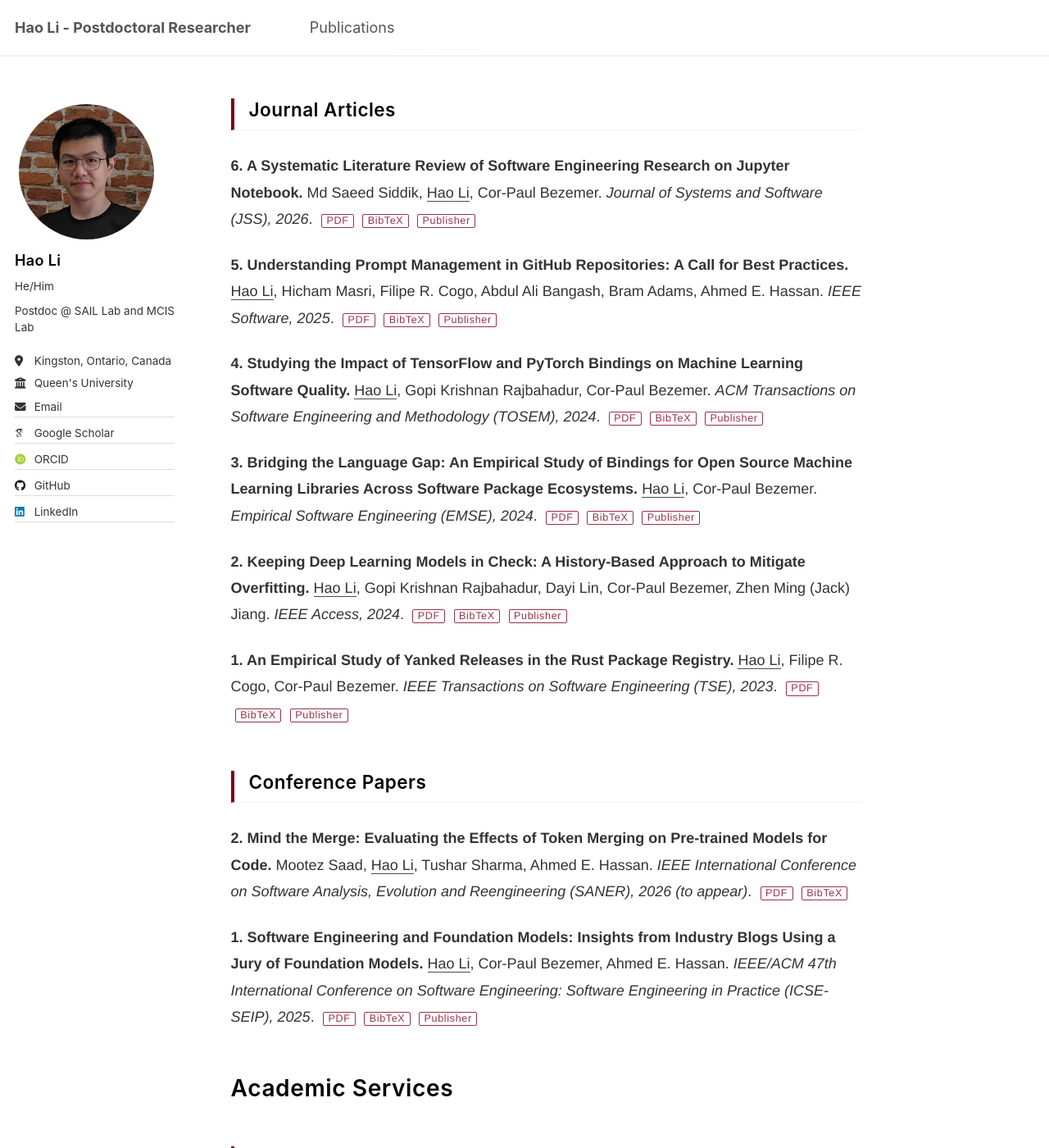
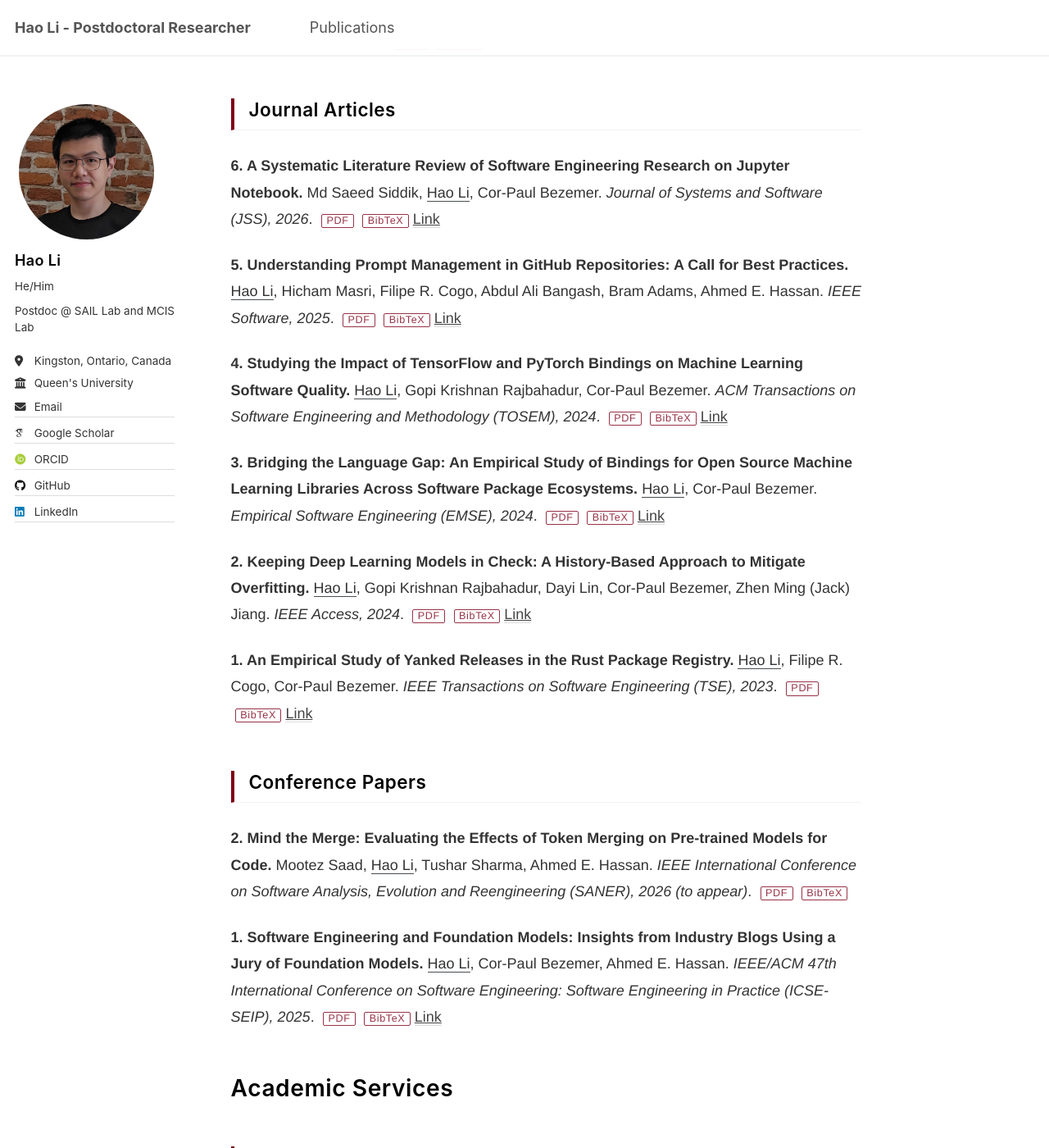
Before and after one commit to Leo-LiHao/Leo-LiHao.github.io, a Jekyll site: the page built from _pages/about.md, in a window 1280 px wide and 1400 px high, scrolled down 2124 px. Shown: the whole window at 82% size. Built offline with Jekyll 4.4.1, drawn with Linux system fonts in a browser that asks for light colours; some web fonts are replaced.

Commit message:
fixing links

```diff
--- a/_pages/about.md
+++ b/_pages/about.md
@@ -59,23 +59,23 @@ For the most up-to-date list of my publications, please see my [Google Scholar p
 
 ## Journal Articles
 
-**6\. A Systematic Literature Review of Software Engineering Research on Jupyter Notebook.** Md Saeed Siddik, <u>Hao Li</u>, Cor-Paul Bezemer. *Journal of Systems and Software (JSS), 2026*. [PDF](https://leo-lihao.github.io/files/J6.pdf) [BibTeX](https://leo-lihao.github.io/files/J6.bib) [Publisher](https://doi.org/10.1016/j.jss.2025.112758)
+**6\. A Systematic Literature Review of Software Engineering Research on Jupyter Notebook.** Md Saeed Siddik, <u>Hao Li</u>, Cor-Paul Bezemer. *Journal of Systems and Software (JSS), 2026*. [PDF](https://leo-lihao.github.io/files/J6.pdf) [BibTeX](https://leo-lihao.github.io/files/J6.bib) [Link](https://doi.org/10.1016/j.jss.2025.112758)
 
-**5\. Understanding Prompt Management in GitHub Repositories: A Call for Best Practices.** <u>Hao Li</u>, Hicham Masri, Filipe R. Cogo, Abdul Ali Bangash, Bram Adams, Ahmed E. Hassan. *IEEE Software, 2025*. [PDF](https://leo-lihao.github.io/files/J5.pdf) [BibTeX](https://leo-lihao.github.io/files/J5.bib) [Publisher](https://doi.org/10.1109/MS.2025.3644251)
+**5\. Understanding Prompt Management in GitHub Repositories: A Call for Best Practices.** <u>Hao Li</u>, Hicham Masri, Filipe R. Cogo, Abdul Ali Bangash, Bram Adams, Ahmed E. Hassan. *IEEE Software, 2025*. [PDF](https://leo-lihao.github.io/files/J5.pdf) [BibTeX](https://leo-lihao.github.io/files/J5.bib) [Link](https://doi.org/10.1109/MS.2025.3644251)
 
-**4\. Studying the Impact of TensorFlow and PyTorch Bindings on Machine Learning Software Quality.** <u>Hao Li</u>, Gopi Krishnan Rajbahadur, Cor-Paul Bezemer. *ACM Transactions on Software Engineering and Methodology (TOSEM), 2024*. [PDF](https://leo-lihao.github.io/files/J3.pdf) [BibTeX](https://leo-lihao.github.io/files/J3.bib) [Publisher](https://doi.org/10.1145/3678168)
+**4\. Studying the Impact of TensorFlow and PyTorch Bindings on Machine Learning Software Quality.** <u>Hao Li</u>, Gopi Krishnan Rajbahadur, Cor-Paul Bezemer. *ACM Transactions on Software Engineering and Methodology (TOSEM), 2024*. [PDF](https://leo-lihao.github.io/files/J3.pdf) [BibTeX](https://leo-lihao.github.io/files/J3.bib) [Link](https://doi.org/10.1145/3678168)
 
-**3\. Bridging the Language Gap: An Empirical Study of Bindings for Open Source Machine Learning Libraries Across Software Package Ecosystems.** <u>Hao Li</u>, Cor-Paul Bezemer. *Empirical Software Engineering (EMSE), 2024*. [PDF](https://leo-lihao.github.io/files/J4.pdf) [BibTeX](https://leo-lihao.github.io/files/J4.bib) [Publisher](https://doi.org/10.1007/s10664-024-10570-5)
+**3\. Bridging the Language Gap: An Empirical Study of Bindings for Open Source Machine Learning Libraries Across Software Package Ecosystems.** <u>Hao Li</u>, Cor-Paul Bezemer. *Empirical Software Engineering (EMSE), 2024*. [PDF](https://leo-lihao.github.io/files/J4.pdf) [BibTeX](https://leo-lihao.github.io/files/J4.bib) [Link](https://doi.org/10.1007/s10664-024-10570-5)
 
-**2\. Keeping Deep Learning Models in Check: A History-Based Approach to Mitigate Overfitting.** <u>Hao Li</u>, Gopi Krishnan Rajbahadur, Dayi Lin, Cor-Paul Bezemer, Zhen Ming (Jack) Jiang. *IEEE Access, 2024*. [PDF](https://leo-lihao.github.io/files/J2.pdf) [BibTeX](https://leo-lihao.github.io/files/J2.bib) [Publisher](https://doi.org/10.1109/ACCESS.2024.3402543)
+**2\. Keeping Deep Learning Models in Check: A History-Based Approach to Mitigate Overfitting.** <u>Hao Li</u>, Gopi Krishnan Rajbahadur, Dayi Lin, Cor-Paul Bezemer, Zhen Ming (Jack) Jiang. *IEEE Access, 2024*. [PDF](https://leo-lihao.github.io/files/J2.pdf) [BibTeX](https://leo-lihao.github.io/files/J2.bib) [Link](https://doi.org/10.1109/ACCESS.2024.3402543)
 
-**1\. An Empirical Study of Yanked Releases in the Rust Package Registry.** <u>Hao Li</u>, Filipe R. Cogo, Cor-Paul Bezemer. *IEEE Transactions on Software Engineering (TSE), 2023*. [PDF](https://leo-lihao.github.io/files/J1.pdf) [BibTeX](https://leo-lihao.github.io/files/J1.bib) [Publisher](https://doi.org/10.1109/TSE.2022.3152148)
+**1\. An Empirical Study of Yanked Releases in the Rust Package Registry.** <u>Hao Li</u>, Filipe R. Cogo, Cor-Paul Bezemer. *IEEE Transactions on Software Engineering (TSE), 2023*. [PDF](https://leo-lihao.github.io/files/J1.pdf) [BibTeX](https://leo-lihao.github.io/files/J1.bib) [Link](https://doi.org/10.1109/TSE.2022.3152148)
 
 ## Conference Papers
 
 **2\. Mind the Merge: Evaluating the Effects of Token Merging on Pre-trained Models for Code.** Mootez Saad, <u>Hao Li</u>, Tushar Sharma, Ahmed E. Hassan. *IEEE International Conference on Software Analysis, Evolution and Reengineering (SANER), 2026 (to appear)*. [PDF](https://leo-lihao.github.io/files/C2.pdf) [BibTeX](https://leo-lihao.github.io/files/C2.bib)
 
-**1\. Software Engineering and Foundation Models: Insights from Industry Blogs Using a Jury of Foundation Models.** <u>Hao Li</u>, Cor-Paul Bezemer, Ahmed E. Hassan. *IEEE/ACM 47th International Conference on Software Engineering: Software Engineering in Practice (ICSE-SEIP), 2025*. [PDF](https://leo-lihao.github.io/files/C1.pdf) [BibTeX](https://leo-lihao.github.io/files/C1.bib) [Publisher](https://doi.org/10.1109/ICSE-SEIP66354.2025.00033)
+**1\. Software Engineering and Foundation Models: Insights from Industry Blogs Using a Jury of Foundation Models.** <u>Hao Li</u>, Cor-Paul Bezemer, Ahmed E. Hassan. *IEEE/ACM 47th International Conference on Software Engineering: Software Engineering in Practice (ICSE-SEIP), 2025*. [PDF](https://leo-lihao.github.io/files/C1.pdf) [BibTeX](https://leo-lihao.github.io/files/C1.bib) [Link](https://doi.org/10.1109/ICSE-SEIP66354.2025.00033)
 
 # Academic Services
 
--- a/_sass/_custom-enhancements.scss
+++ b/_sass/_custom-enhancements.scss
@@ -132,7 +132,6 @@ a:hover {
 /* Enhanced button styling for PDF/BibTeX/Link/Video links - Minimalist Text */
 a[href$=".pdf"],
 a[href$=".bib"],
-a[href*="doi.org"],
 .page__content li a {
   display: inline-block;
   background: transparent;
@@ -158,7 +157,6 @@ a[href*="doi.org"],
 
 a[href$=".pdf"]:hover,
 a[href$=".bib"]:hover,
-a[href*="doi.org"]:hover,
 .page__content li a:hover {
   background: $muji-accent;
   color: white;
```
